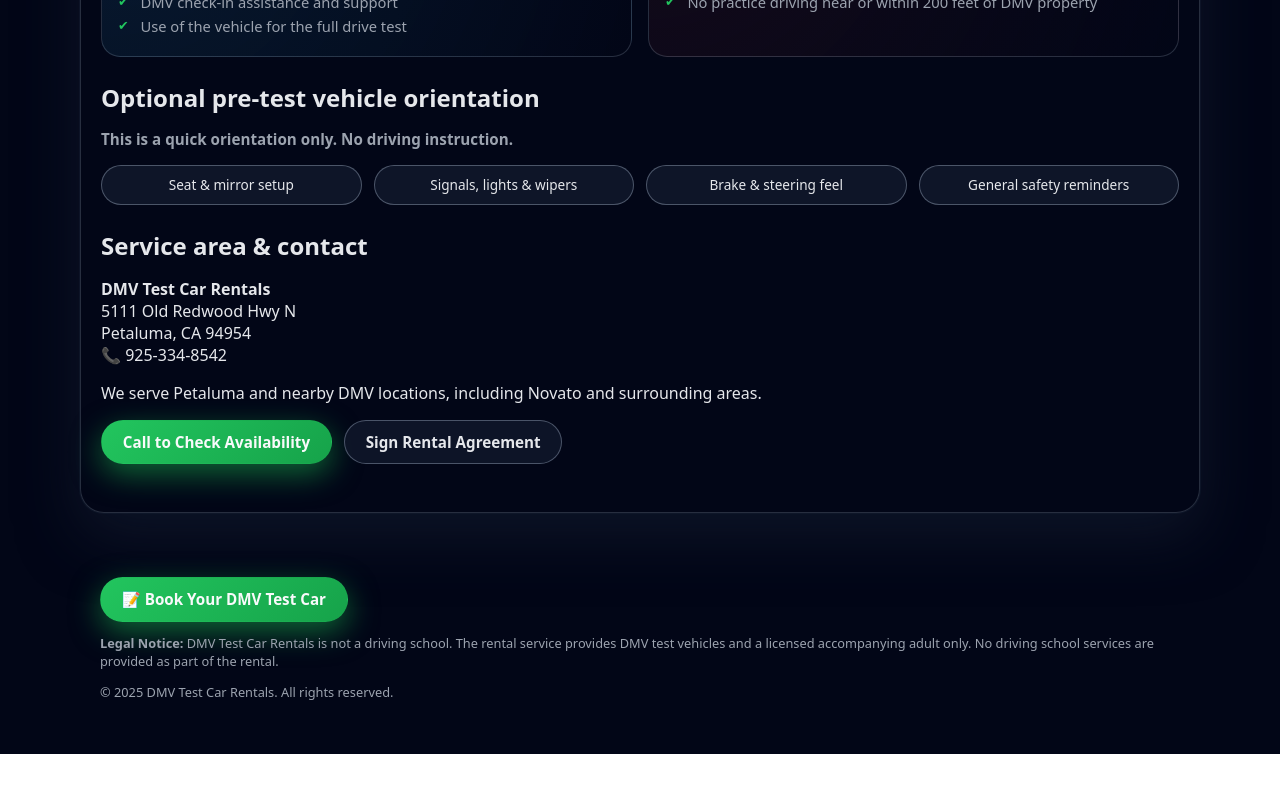
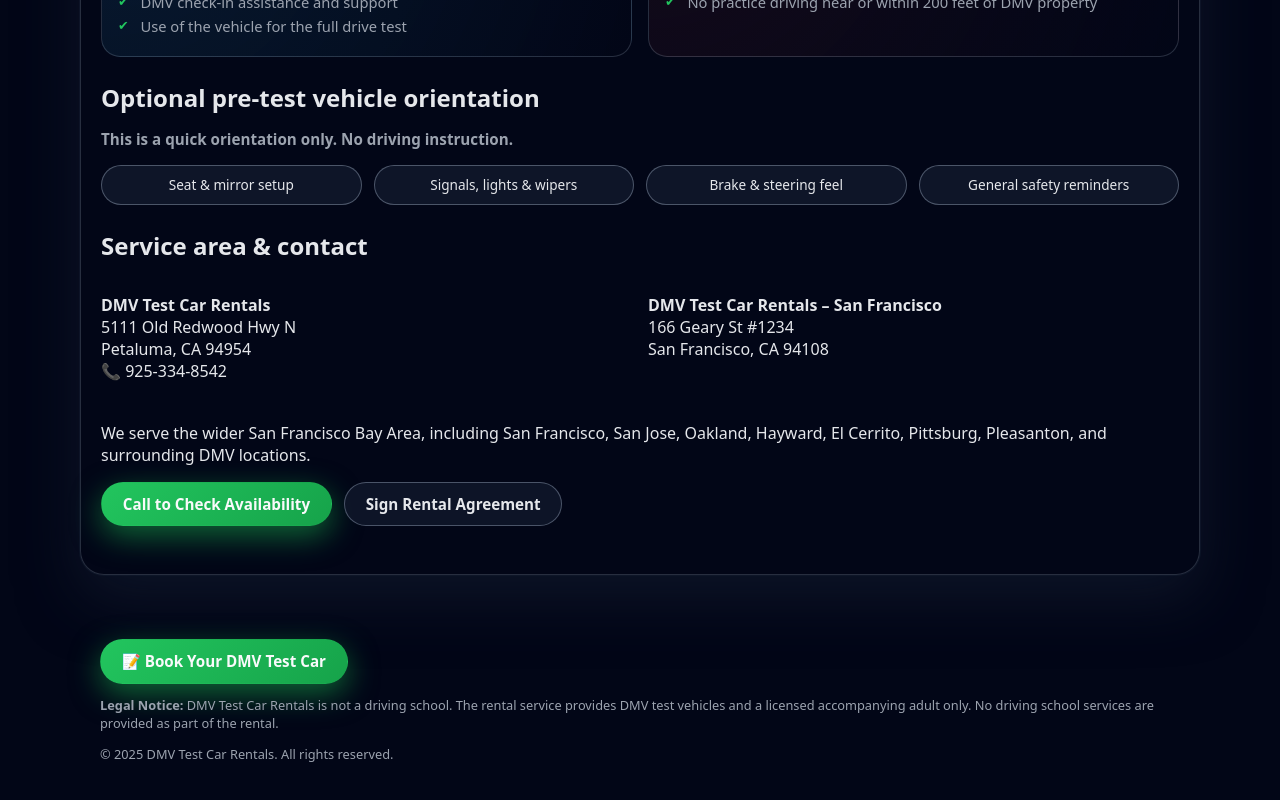
Before and after one commit to Mirwes-Hakimi/dmv-test-car-rentals, a React (Vite) app: page / in a window 1280 px wide. Shown: the part 1483-2283 px from the top of the page. Before the commit the page ends 2237 px from the top, so only its background shows below. Built offline with nearby package versions, Linux system fonts and the light colour scheme.

Commit message:
added the addresses

```diff
--- a/src/App.jsx
+++ b/src/App.jsx
@@ -254,8 +254,13 @@
         </section>
 
         {/* CONTACT & AREA */}
+       {/* CONTACT & AREA */}
 <section id="contact" className="section">
   <h2 className="section-title">Service area & contact</h2>
+
+  <div className="two-col">
+    {/* Operations Base – Petaluma */}
+    <div>
       <p>
         <strong>DMV Test Car Rentals</strong>
         <br />
@@ -265,10 +270,28 @@
         <br />
         📞 925-334-8542
       </p>
+
+    </div>
+
+    {/* Virtual Office – San Francisco */}
+    <div>
+
       <p>
-            We serve Petaluma and nearby DMV locations, including Novato and
-            surrounding areas.
+        <strong>DMV Test Car Rentals – San Francisco</strong>
+        <br />
+        166 Geary St #1234
+        <br />
+        San Francisco, CA 94108
       </p>
+    </div>
+  </div>
+
+  <p style={{ marginTop: "1.5rem" }}>
+    We serve the wider San Francisco Bay Area, including San Francisco, San
+    Jose, Oakland, Hayward, El Cerrito, Pittsburg, Pleasanton, and surrounding
+    DMV locations.
+  </p>
+
   <div className="hero-actions">
     <a href="tel:19253348542" className="btn btn-primary">
       Call to Check Availability
@@ -283,6 +306,7 @@
     </a>
   </div>
 </section>
+
       </main>
 
       {/* FOOTER */}
```
Lines whose indentation alone changed are shown as unchanged.
